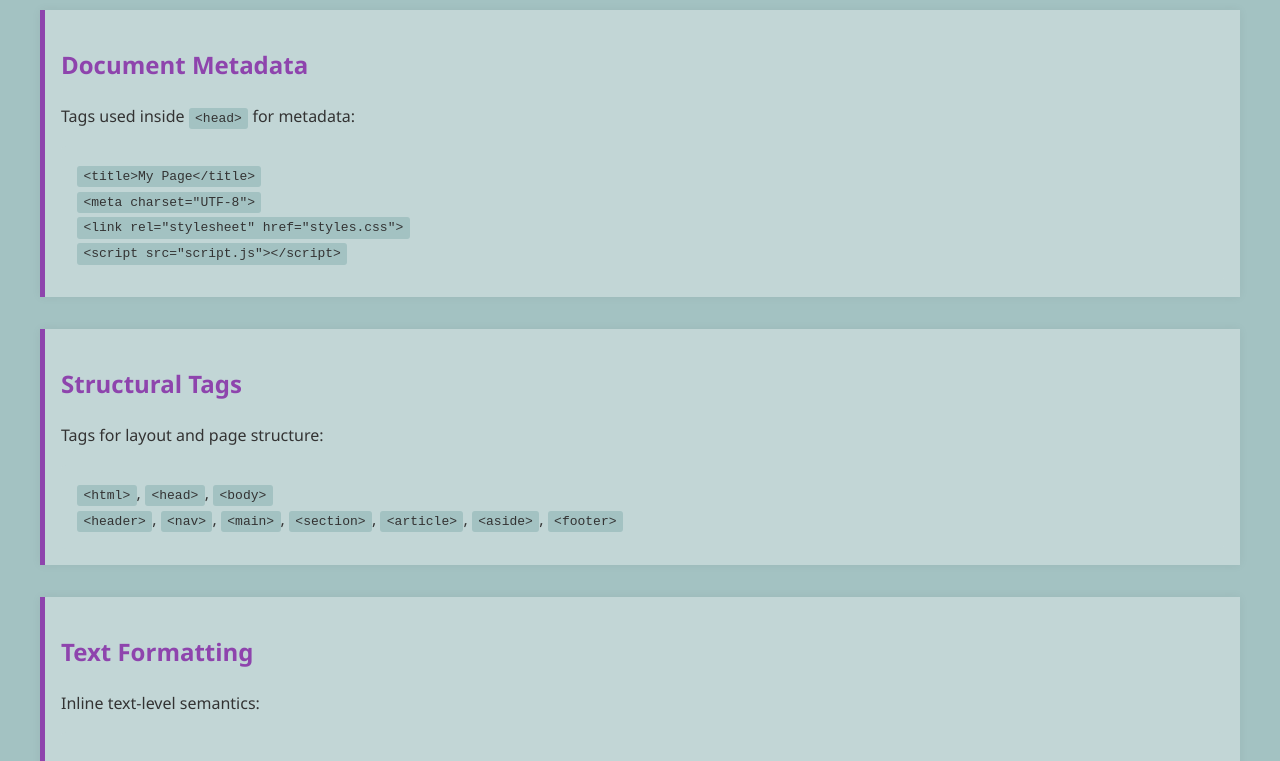
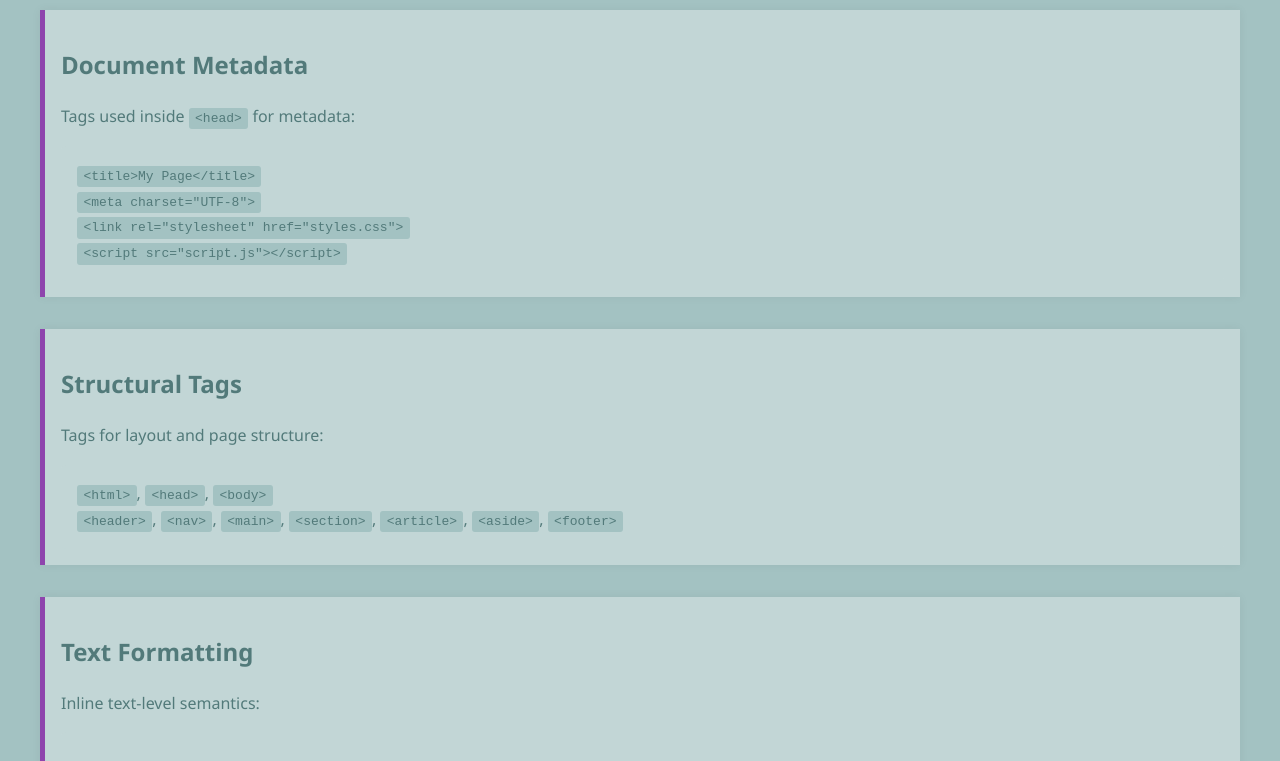
Before and after one commit to jdoggr/advancedIT_final, a plain HTML site: page index.html in a window 1280 px wide. Shown: the part 124-885 px from the top of the page. Drawn offline with Linux system fonts and the light colour scheme.

Commit message:
Update index.html

```diff
--- a/index.html
+++ b/index.html
@@ -8,13 +8,13 @@
     body {
       font-family: 'Segoe UI', sans-serif;
       background: #a3c2c2;
-      color: #333;
+      color: #527a7a;
       padding: 2rem;
       line-height: 1.6;
     }
 
     h1, h2 {
-      color: #8e44ad;
+      color: #527a7a;
     }
 
     section {
```
